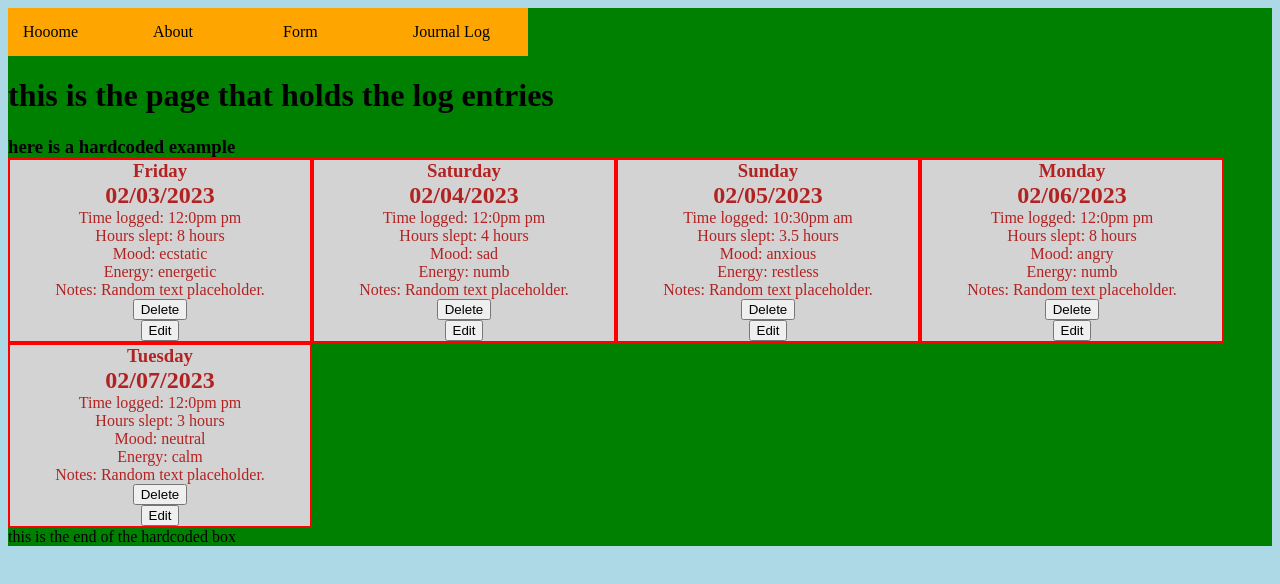
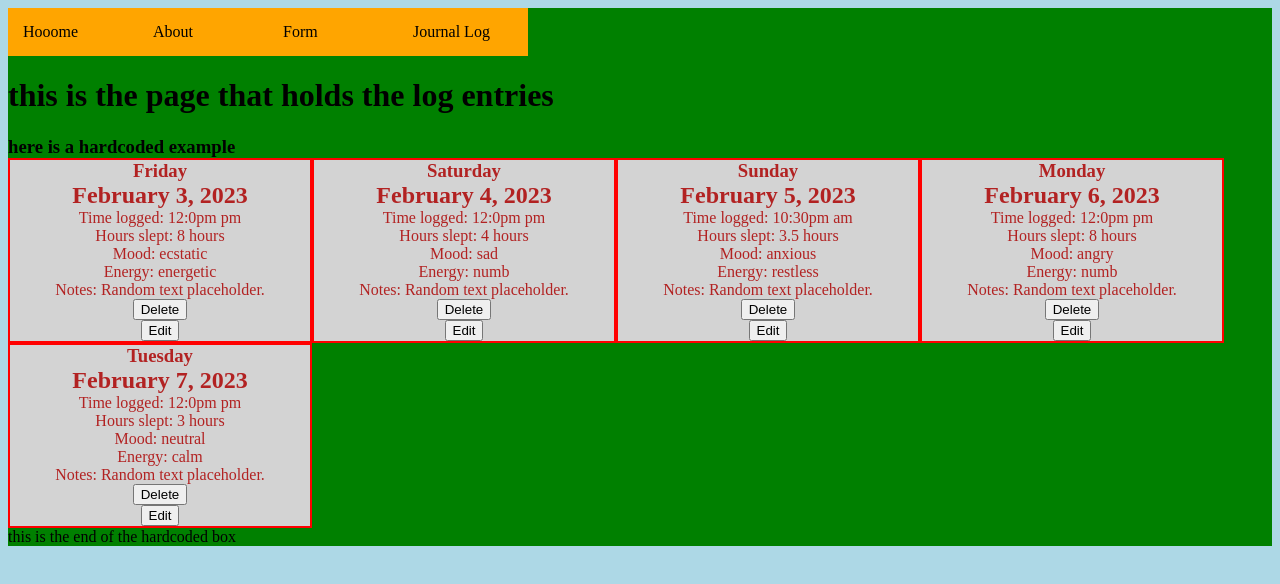
Before and after one commit to gecitgit/phase-2-project, a React (Create React App) app: page /log in a window 1280 px wide. Shown: the top 584 px of the page. Built offline with nearby package versions, Linux system fonts and the light colour scheme; data requests are answered from the project's data file.

Commit message:
Included functions to transform the date into a readable string and refactored

```diff
--- a/src/components/Log.js
+++ b/src/components/Log.js
@@ -43,6 +43,28 @@ function Log(){
             });
     }
 
+    const monthsOfYear = ["January", "February", "March", "April", "May", "June", "July", "August", "September", "October", "November", "December"]
+
+    function handleDateConverter(post) {
+        const postDate = new Date(post.date)
+        const postDateMonthNumber = postDate.getMonth();
+        const postDateMonth = monthsOfYear[postDateMonthNumber]
+        const postDateNum = postDate.getDate();
+        const postDateYear = postDate.getFullYear();
+        const stringedDate = `${postDateMonth} ${postDateNum}, ${postDateYear}`;
+        return stringedDate;
+    }
+
+    function handleTimeConversion(post) {
+        const hours = post.time.slice(0,2);
+        const minutes = post.time.slice(3)
+        const hours12 = hours % 12 || 12;
+        const nightOrLight = hours < 12 ? 'am':'pm';
+        const time12hr = `${hours12}:${minutes} ${nightOrLight}`
+        return time12hr;
+    }
+
+
     return (
         <div>
             <h1>this is the page that holds the log entries</h1>
@@ -50,16 +72,14 @@ function Log(){
 
             <div style={logContainer}>
                 {posts.map((post) => {
-                    const hours = post.time.slice(0,2);
-                    const minutes = post.time.slice(3)
-                    const hours12 = hours % 12 || 12;
-                    const nightOrLight = hours < 12 ? 'am':'pm';
-                    const time12hr = `${hours12}:${minutes} ${nightOrLight}`
+                    const stringedDate = handleDateConverter(post);
+                    const time12hr = handleTimeConversion(post);
+
 
                     return (
                         <div style={logBoxSmall} key={post.id}>
                             <h3>{post.day}</h3>
-                            <h2>{post.date}</h2>
+                            <h2>{stringedDate}</h2>
                             <p>Time logged: {time12hr}</p>
                             <p>Hours slept: {post.sleep}</p>
                             <p>Mood: {post.mood}</p>
```
